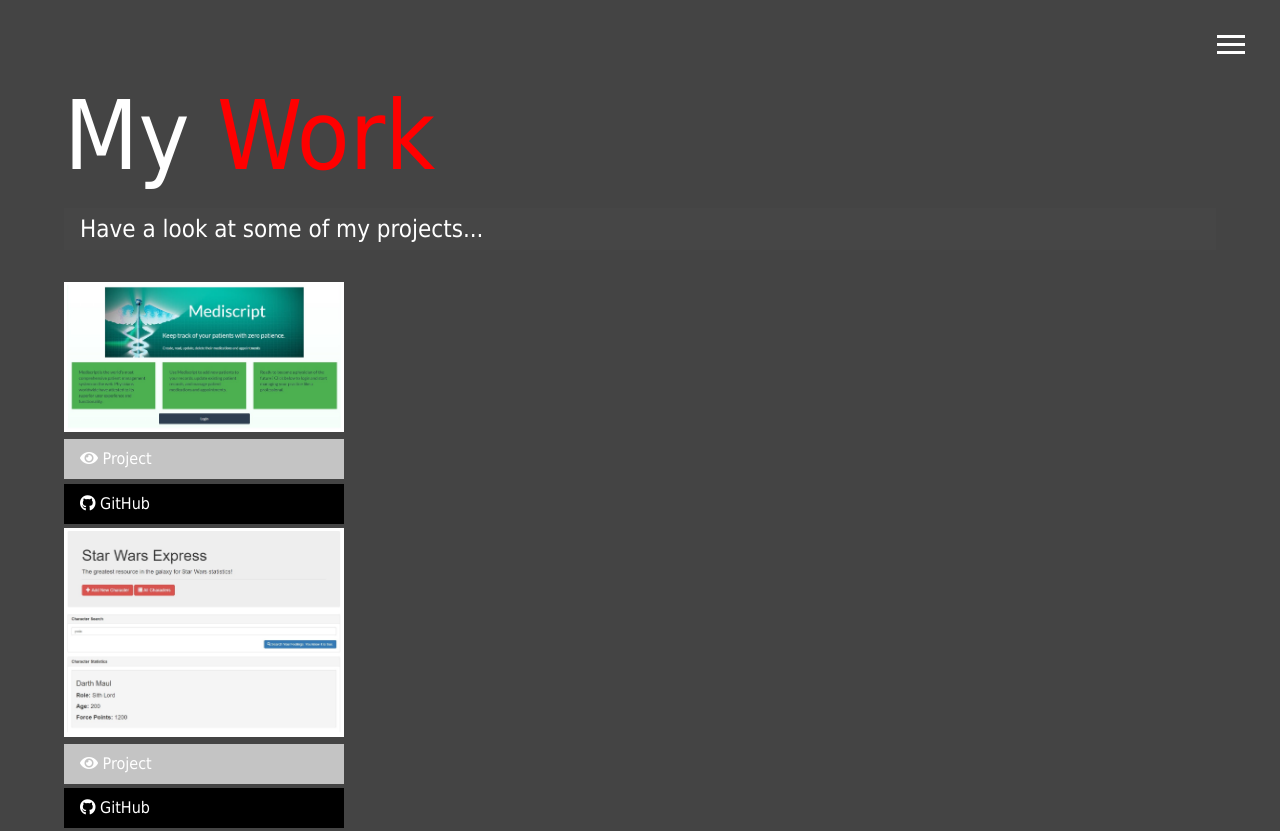
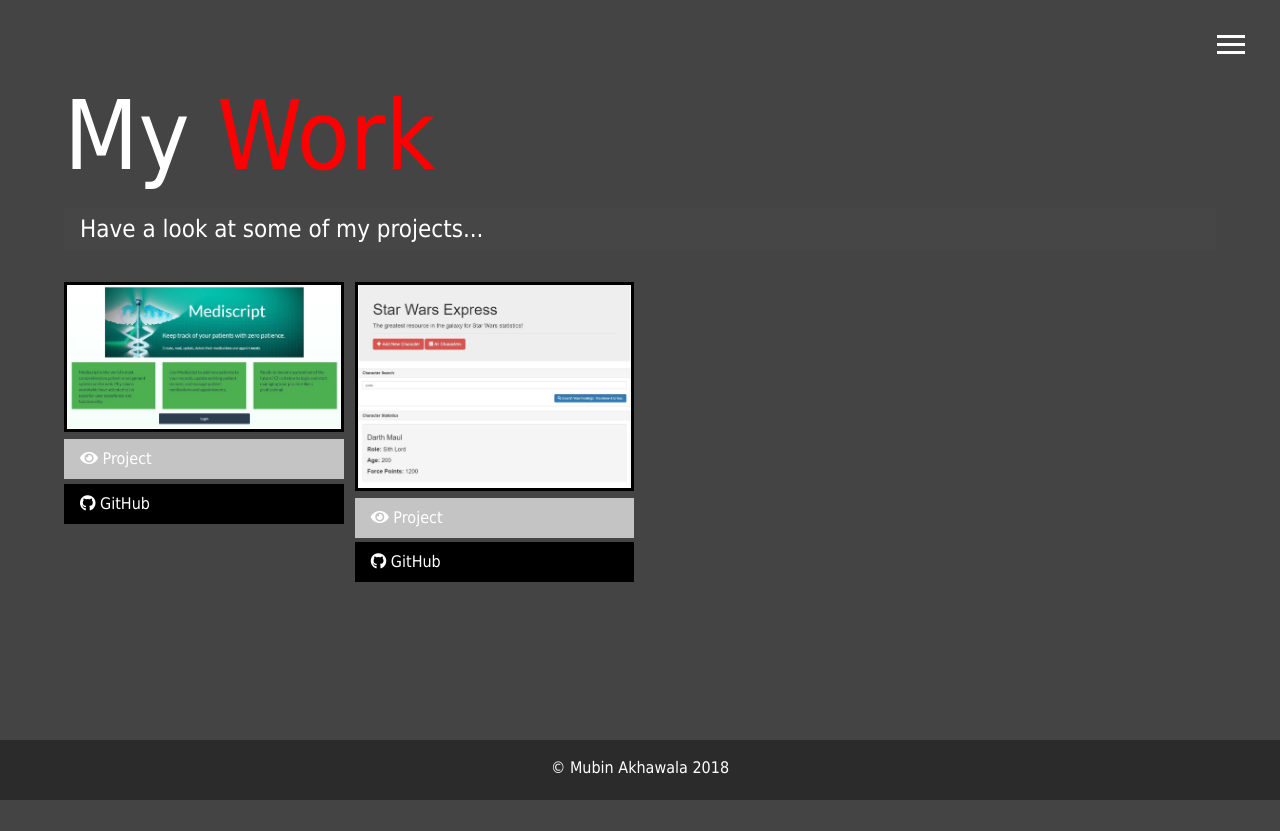
Before and after one commit to bean827/MubinAkhawalaPortfolio, a website: page dist/work.html in a window 1280 px wide. Shown: the top 831 px of the page. After the commit the page ends 800 px from the top, so only its background shows below. Drawn offline with Linux system fonts and the light colour scheme.

Commit message:
fixed grid in about

```diff
--- a/scss/main.scss
+++ b/scss/main.scss
@@ -118,7 +118,7 @@
 
     img {
         width: 100%;
-        border: 3px white solid;
+        border: 3px black solid;
 
         &:hover{
             opacity: 0.5;
```
Also changed, not shown: dist/css/main.css, dist/work.html.
